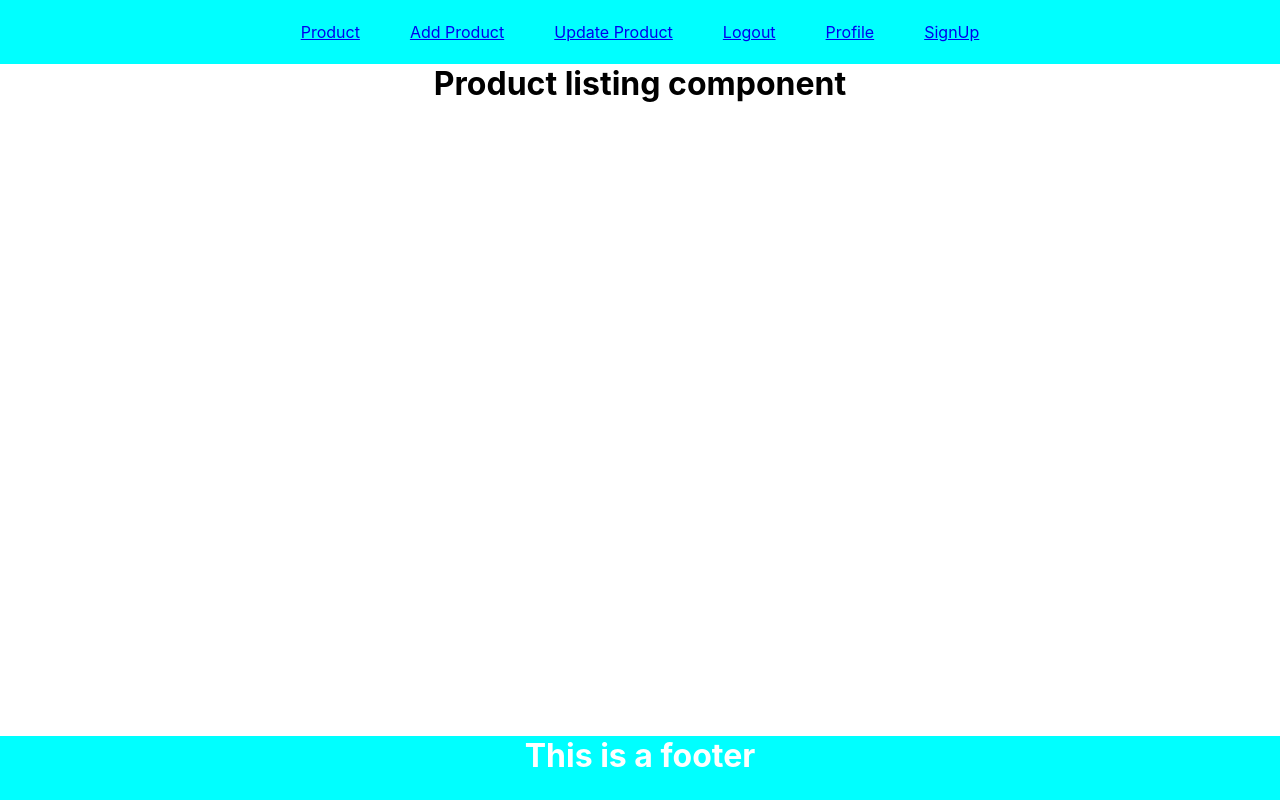
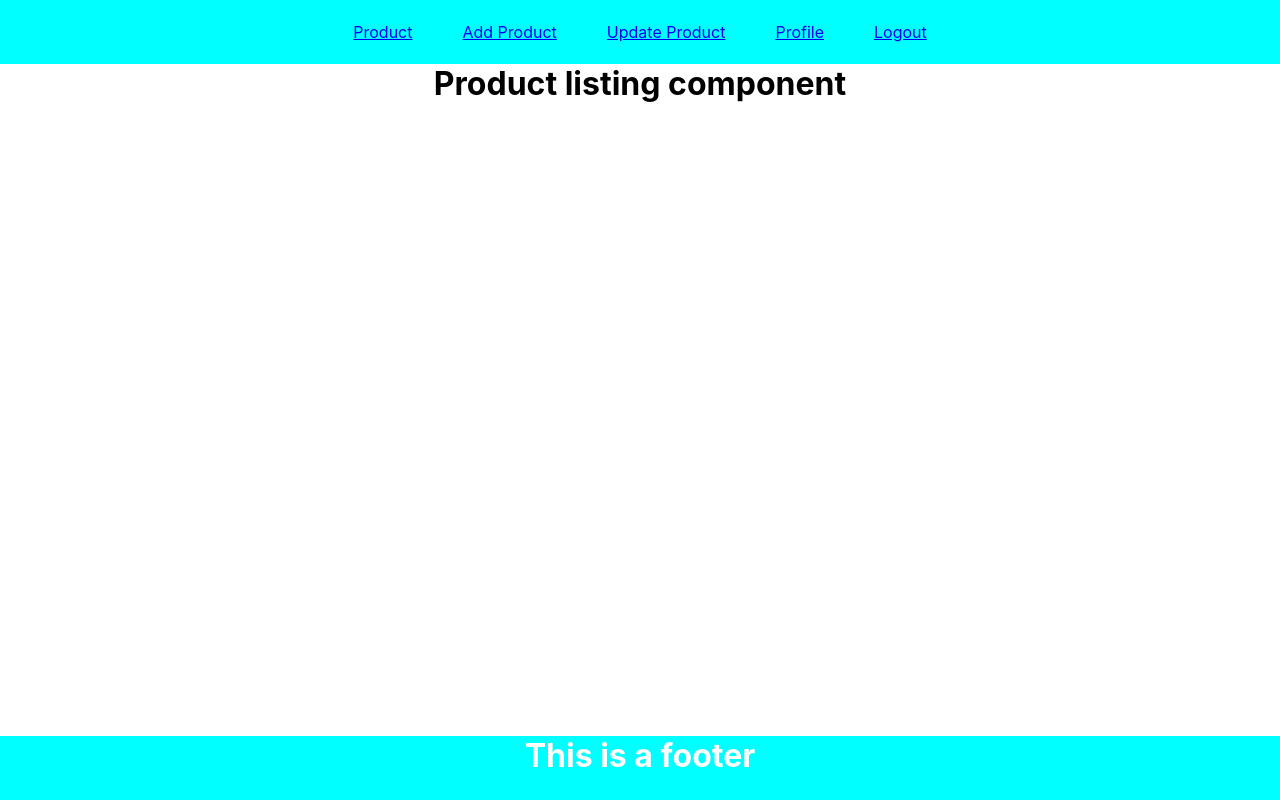
Before and after one commit to AnkitTomar2312/E-commerce, a React (Create React App) app: page / in a window 1280 px wide. Built offline with nearby package versions, Linux system fonts and the light colour scheme; sample sign-in values are in the browser's storage.

Commit message:
bug fixes

```diff
--- a/src/App.js
+++ b/src/App.js
@@ -4,20 +4,26 @@ import Nav from "./components/Nav/nav";
 import Footer from "./components/Footer/footer";
 import Register from "./components/register";
 import { BrowserRouter, Route, Routes } from "react-router-dom";
+import PrivateComponent from "./components/PrivateComponent";
 function App() {
   return (
     <div className="App">
       <BrowserRouter>
         <Nav />
         <Routes>
+          <Route element={<PrivateComponent />}>
             <Route path="/" element={<h1>Product listing component</h1>} />
-          <Route path="/add-product" element={<h1>Add product component</h1>} />
+            <Route
+              path="/add-product"
+              element={<h1>Add product component</h1>}
+            />
             <Route
               path="/update-product"
               element={<h1>Update Product component</h1>}
             />
             <Route path="/logout" element={<h1>logout component</h1>} />
             <Route path="/profile" element={<h1>profile component</h1>} />
+          </Route>
           <Route path="/register" element={<Register />} />
         </Routes>
         <Footer />
--- a/src/components/Nav/nav.js
+++ b/src/components/Nav/nav.js
@@ -1,6 +1,12 @@
-import React from "react";
-import { Link } from "react-router-dom";
-const nav = () => {
+import React, { useEffect } from "react";
+import { Link, useNavigate } from "react-router-dom";
+const Nav = () => {
+  const auth = localStorage.getItem("user");
+  const naviagate = useNavigate();
+  const logout = () => {
+    localStorage.clear();
+    naviagate("/register");
+  };
   return (
     <ul
       type="none"
@@ -22,17 +28,21 @@ const nav = () => {
       <li>
         <Link to="/update-product">Update Product</Link>
       </li>
-      <li>
-        <Link to="/logout">Logout</Link>
-      </li>
+
       <li>
         <Link to="/profile">Profile</Link>
       </li>
       <li>
-        <Link to="/register">SignUp</Link>
+        {auth ? (
+          <Link to="/register" onClick={() => logout()}>
+            Logout
+          </Link>
+        ) : (
+          <Link to="/register">SignUp</Link>
+        )}
       </li>
     </ul>
   );
 };
 
-export default nav;
+export default Nav;
--- /dev/null
+++ b/src/components/PrivateComponent.js
@@ -0,0 +1,9 @@
+import React from "react";
+import { Navigate, Outlet } from "react-router-dom";
+
+const PrivateComponent = () => {
+  const auth = localStorage.getItem("user");
+  return auth ? <Outlet /> : <Navigate to="/register" />;
+};
+
+export default PrivateComponent;
--- a/src/components/register.js
+++ b/src/components/register.js
@@ -1,4 +1,4 @@
-import React, { useState } from "react";
+import React, { useEffect, useState } from "react";
 import { useNavigate } from "react-router-dom";
 const Register = () => {
   const naviagte = useNavigate();
@@ -16,10 +16,20 @@ const Register = () => {
     });
     result = await result.json();
     console.warn(result);
+    localStorage.setItem("user", JSON.stringify(result));
     if (result) {
+      alert("successfully registered");
       naviagte("/");
     }
   };
+
+  useEffect(() => {
+    const auth = localStorage.getItem("user");
+    if (auth) {
+      naviagte("/");
+    }
+  }, []);
+
   return (
     <>
       <h1>Registration Form</h1>
```
Lines whose indentation alone changed are shown as unchanged.
